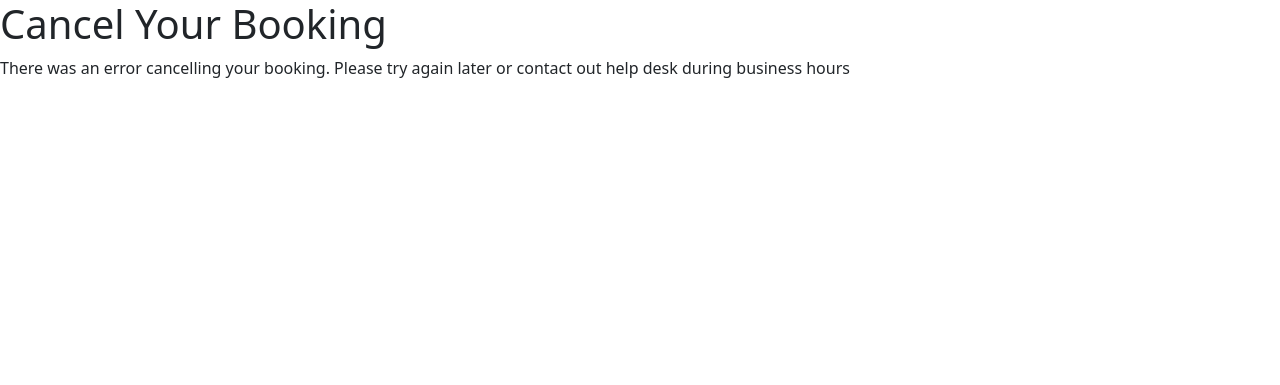
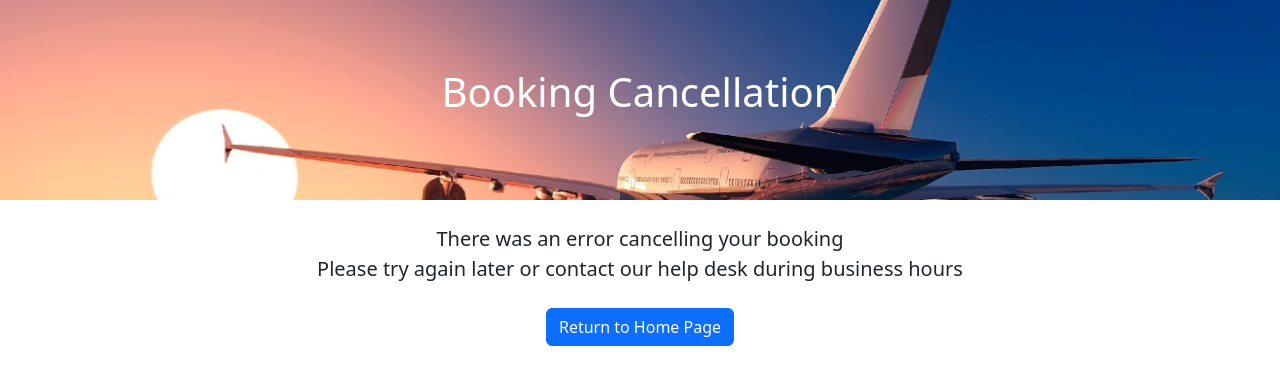
Before and after one commit to Lydia-Price776/Assignment_2_352, a Django app: page /cancel_booking/ in a window 1280 px wide. Shown: the top 385 px of the page. Run offline with Django 4.2, Linux system fonts and the light colour scheme; data comes from the database, SQL or seed files in the repository; both versions use the stored data as it was after the commit; some libraries are stand-ins or nearby versions.

Commit message:
Base Formatting Complete

```diff
--- a/BookingSystem/static/cancel_booking.js
+++ b/BookingSystem/static/cancel_booking.js
@@ -3,7 +3,7 @@ function display_outcome(outcome) {
     if (outcome === 'success') {
         outcome_div.innerHTML += 'Your booking was cancelled successfully'
     } else {
-        outcome_div.innerHTML += 'There was an error cancelling your booking. ' +
-            'Please try again later or contact out help desk during business hours '
+        outcome_div.innerHTML += 'There was an error cancelling your booking <br>' +
+            'Please try again later or contact our help desk during business hours '
     }
 }
--- a/templates/bookings.html
+++ b/templates/bookings.html
@@ -65,7 +65,11 @@
         <button id="book_button" type="submit" style="width: 200px" class="btn btn-primary" value="Submit">
             Book
         </button>
-
+    </form>
+    <br>
+    <form id="booking_details" method="POST" class="text-center" action="{% url 'homepage' %}">
+        {% csrf_token %}
+        <button type="submit" class="btn btn-primary" value="submit">Return to Home Page</button>
     </form>
 </div>
 {% block content %}
--- a/templates/cancelBooking.html
+++ b/templates/cancelBooking.html
@@ -4,15 +4,42 @@
     <meta charset="UTF-8">
     <title>Cancel Booking</title>
     {% load static %}
-    <link href="https://cdn.jsdelivr.net/npm/bootstrap@5.0.2/dist/css/bootstrap.min.css" rel="stylesheet"
-          integrity="sha384-EVSTQN3/azprG1Anm3QDgpJLIm9Nao0Yz1ztcQTwFspd3yD65VohhpuuCOmLASjC" crossorigin="anonymous">
+    <title>{% block book %}{% endblock %}</title>
+    {% load bootstrap5 %}
+    {% bootstrap_css %}
+    {% bootstrap_javascript %}
 </head>
 <script src="{% static 'cancel_booking.js' %}"></script>
 
 <body>
-<h1>Cancel Your Booking</h1>
-<div id="outcome"></div>
+<div class="p-5 text-center bg-image"
+     style="background-image: url({% static 'airplane-flight.jpeg' %});
+             background-size: cover;
+             background-position: center;
+             height: 200px;">
+
+    <div class="d-flex justify-content-center align-items-center h-100">
+        <div class="text-white">
+            <h1 class="mb-3">Booking Cancellation</h1>
+            <h4 id="heading" class="mb-3"></h4>
+
+        </div>
+    </div>
+
+</div>
+
+
+<form id="booking_details" method="POST" class="text-center" action="{% url 'homepage' %}">
+    {% csrf_token %}
+    <br>
+    <div id="outcome" style="font-size: 20px"></div>
+    <br>
+    <button type="submit" class="btn btn-primary" value="submit">Return to Home Page</button>
+</form>
+
 </body>
+{% block content %}
+{% endblock %}
 <script>
     outcome = '{{ outcome|safe }}';
     console.log(outcome)
--- a/templates/viewBooking.html
+++ b/templates/viewBooking.html
@@ -47,7 +47,11 @@
     </div>
     <div id="cancel_button"></div>
 </form>
-
+<br>
+<form id="booking_details" method="POST" class="text-center" action="{% url 'homepage' %}">
+    {% csrf_token %}
+    <button type="submit" class="btn btn-primary" value="submit">Return to Home Page</button>
+</form>
 </body>
 <script>
 
```
Also changed, not shown: templates/searchFlight.html (+4 -3 lines), flights.db. Lines whose indentation alone changed are shown as unchanged.
